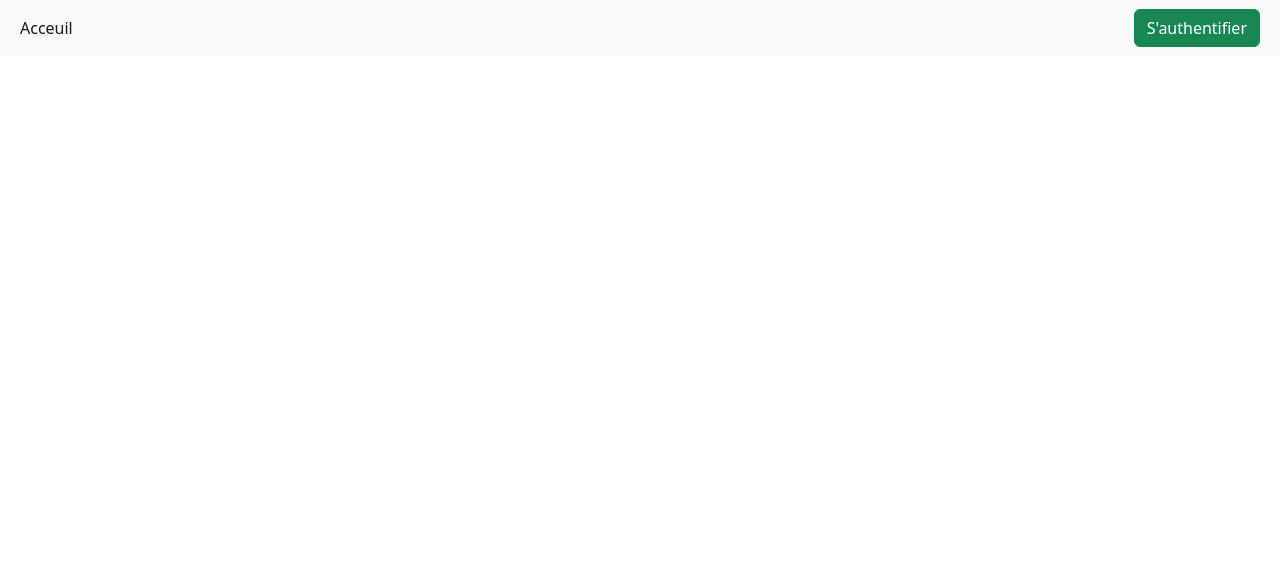
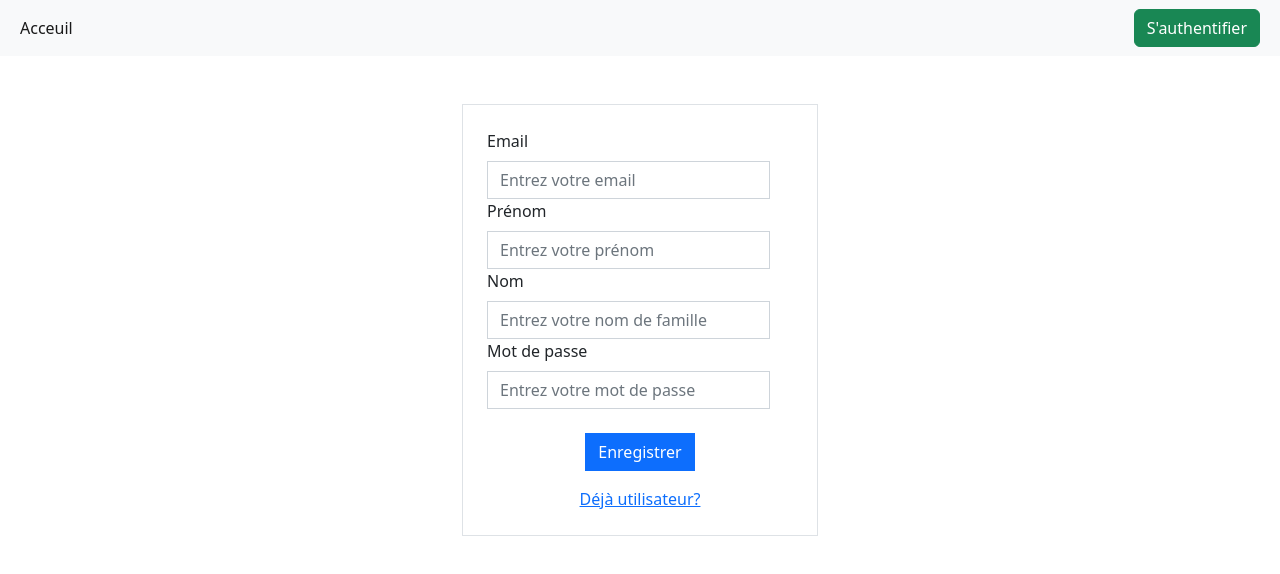
Before and after one commit to yazidiyassine/ui_registration_microservice-angular, an Angular app: page /register in a window 1280 px wide. Before the commit this address led to /. Shown: the top 574 px of the page. Built offline with nearby package versions, Linux system fonts and the light colour scheme.

Commit message:
adding custom success/error messages following a registration

```diff
--- a/src/app/admin/admin.component.html
+++ b/src/app/admin/admin.component.html
@@ -1,5 +1,5 @@
 <div class="container mt-5">
-  <div class="card text-center" style="padding: 20[x]; color: rgb(255, 0, 13);">
-    <h1>This is Admin Page</h1>
+  <div class="card text-center" style="padding: 20[x]; color: rgb(0, 195, 255);">
+    <h1>Ceci est la page administrateur</h1>
   </div>
 </div>
--- a/src/app/app-routing.module.ts
+++ b/src/app/app-routing.module.ts
@@ -6,9 +6,11 @@ import { StudentComponent } from './student/student.component';
 import { LoginComponent } from './login/login.component';
 import { ForbiddenComponent } from './forbidden/forbidden.component';
 import { AuthGuard } from './auth/auth.guard';
+import { RegisterComponent } from './register/register.component';
 
 const routes: Routes = [
   {path: 'home', component: HomeComponent},
+  {path: 'register', component: RegisterComponent},
   {path: 'admin', component: AdminComponent, canActivate: [AuthGuard], data: {roles: ['ADMIN']} },
   {path: 'student', component: StudentComponent,  canActivate: [AuthGuard], data: {roles: ['STUDENT']} },
   {path: 'login', component: LoginComponent},
--- a/src/app/app.module.ts
+++ b/src/app/app.module.ts
@@ -17,6 +17,7 @@ import { CanActivateFn, Router } from '@angular/router';
 import { AuthInterceptor } from './auth/auth.interceptor';
 import { UserService } from './services/user.service';
 import { AuthGuard } from './auth/auth.guard';
+import { RegisterComponent } from './register/register.component';
 
 @NgModule({
   declarations: [
@@ -26,7 +27,8 @@ import { AuthGuard } from './auth/auth.guard';
     LoginComponent,
     HeaderComponent,
     ForbiddenComponent,
-    StudentComponent
+    StudentComponent,
+    RegisterComponent
   ],
   imports: [
     BrowserModule,
--- a/src/app/login/login.component.html
+++ b/src/app/login/login.component.html
@@ -6,7 +6,7 @@
           <div class="form-group">
             <label for="userName" class="mb-2">Email</label>
             <div class="input-group">
-              <input type="text" class="form-control rounded-0 border-left-0" id="userName" name="userName" placeholder="Enter your email or phone" ngModel>
+              <input type="text" class="form-control rounded-0 border-left-0" id="userName" name="userName" placeholder="Entrez votre email" ngModel>
               <div class="input-group-append">
                 <span class="input-group-text bg-white border-0"><i class="fas fa-envelope"></i></span>
               </div>
@@ -15,19 +15,25 @@
           <div class="form-group">
             <label for="userPassword" class="mb-2">Mot de passe</label>
             <div class="input-group">
-              <input type="password" class="form-control rounded-0 border-left-0" id="userPassword" name="userPassword" placeholder="Enter your password" ngModel>
+              <input type="password" class="form-control rounded-0 border-left-0" id="userPassword" name="userPassword" placeholder="Entrez votre mot de passe" ngModel>
               <div class="input-group-append">
                 <span class="input-group-text bg-white border-0"><i class="fas fa-lock"></i></span>
               </div>
             </div>
           </div>
           <div class="d-flex justify-content-center">
-            <button type="submit" class="btn btn-primary btn-block rounded-0 mt-4">S'identifer</button>
+            <button type="submit" class="btn btn-primary btn-block rounded-0 mt-4">S'identifier</button>
           </div>
           <div class="text-center mt-3">
-            <a href="#">Mot de passe oublié?</a>
+            <a href="/register">Nouvel utilisateur?</a>
           </div>
         </form>
+        <div class="alert alert-success" role="alert" *ngIf="showSuccessMessage">
+          Vous êtes bien enregister, vous pouvez maintenant vous connecter!
+        </div>
+        <div class="alert alert-danger" role="alert" *ngIf="showErrorMessage">
+          {{errorMessage}}
+        </div>
       </div>
     </div>
   </div>
--- a/src/app/login/login.component.ts
+++ b/src/app/login/login.component.ts
@@ -2,7 +2,7 @@ import { Component } from '@angular/core';
 import {NgForm} from '@angular/forms'
 import { UserService } from '../services/user.service';
 import { UserAuthService } from '../services/user-auth.service';
-import { Router } from '@angular/router';
+import { ActivatedRoute, Router } from '@angular/router';
 
 @Component({
   selector: 'app-login',
@@ -11,9 +11,24 @@ import { Router } from '@angular/router';
 })
 export class LoginComponent {
 
+  registered: boolean = false;
+  showSuccessMessage: boolean = true;
+  showErrorMessage: boolean = false;
+  errorMessage: string = '';
+
   constructor(private userService: UserService, private userAuthService: UserAuthService,
-    private router:Router){
+    private router:Router, private route: ActivatedRoute){
+  }
 
+  ngOnInit() {
+    this.route.queryParams.subscribe(params => {
+      this.registered = params['registered'] === 'true';
+      if (this.registered) {
+        setTimeout(() => {
+          this.showSuccessMessage = false;
+        }, 10000);
+      }
+    });
   }
 
   login(loginForm: NgForm){
@@ -32,7 +47,10 @@ export class LoginComponent {
       },
       (error) => {
         console.log(error);
+        this.errorMessage = 'Une erreur est survenue. Essayez plus tard.';
+        this.showErrorMessage = true;
       }
     );
   }
+
 }
--- /dev/null
+++ b/src/app/register/register.component.html
@@ -0,0 +1,54 @@
+<div class="container mt-5">
+  <div class="row justify-content-center">
+    <div class="col-lg-4">
+      <div class="card p-4 border rounded-0">
+        <form #registerForm="ngForm" (ngSubmit)="register(registerForm)">
+          <div class="form-group">
+            <label for="userName" class="mb-2">Email</label>
+            <div class="input-group">
+              <input type="text" #userName (ngModule)="userName" class="form-control rounded-0 border-left-0" id="userName" name="userName" placeholder="Entrez votre email" ngModel>
+              <div class="input-group-append">
+                <span class="input-group-text bg-white border-0"><i class="fas fa-envelope"></i></span>
+              </div>
+            </div>
+          </div>
+
+          <div class="form-group">
+            <label for="userFirstName" class="mb-2">Prénom</label>
+            <div class="input-group">
+              <input type="text" #userFirstName (ngModule)="userFirstName" class="form-control rounded-0 border-left-0" id="userFirstName" name="userFirstName" placeholder="Entrez votre prénom" ngModel>
+              <div class="input-group-append">
+                <span class="input-group-text bg-white border-0"><i class="fas fa-envelope"></i></span>
+              </div>
+            </div>
+          </div>
+          <div class="form-group">
+            <label for="userLastName" class="mb-2">Nom</label>
+            <div class="input-group">
+              <input type="text" #userLastName (ngModule)="userLastName" class="form-control rounded-0 border-left-0" id="userLastName" name="userLastName" placeholder="Entrez votre nom de famille" ngModel>
+              <div class="input-group-append">
+                <span class="input-group-text bg-white border-0"><i class="fas fa-envelope"></i></span>
+              </div>
+            </div>
+          </div>
+
+          <div class="form-group">
+            <label for="userPassword" class="mb-2">Mot de passe</label>
+            <div class="input-group">
+              <input type="password" #userPassword (ngModule)="userPassword" class="form-control rounded-0 border-left-0" id="userPassword" name="userPassword" placeholder="Entrez votre mot de passe" ngModel>
+              <div class="input-group-append">
+                <span class="input-group-text bg-white border-0"><i class="fas fa-lock"></i></span>
+              </div>
+            </div>
+          </div>
+          <div class="d-flex justify-content-center">
+            <button type="submit" class="btn btn-primary btn-block rounded-0 mt-4">Enregistrer</button>
+          </div>
+          <div class="text-center mt-3">
+            <a href="/login">Déjà utilisateur?</a>
+          </div>
+        </form>
+      </div>
+    </div>
+  </div>
+</div>
--- /dev/null
+++ b/src/app/register/register.component.ts
@@ -0,0 +1,27 @@
+import { Router } from '@angular/router';
+import { Component } from '@angular/core';
+import { UserService } from '../services/user.service';
+import { NgForm } from '@angular/forms';
+
+@Component({
+  selector: 'app-register',
+  templateUrl: './register.component.html',
+  styleUrls: ['./register.component.css']
+})
+export class RegisterComponent {
+
+  constructor(private userService: UserService, private router: Router) {
+  }
+
+  register(registerForm: NgForm){
+    this.userService.register(registerForm.value).subscribe({
+      next: () => {
+        registerForm.reset();
+        this.router.navigate(['/login'], { queryParams: { registered: true } });
+      },
+      error: (error) => {
+        console.log(error);
+      }
+    });
+  }
+}
```
Also changed, not shown: src/app/register/register.component.css (added), 1 other file (tests, documents, lock files or other folders).
